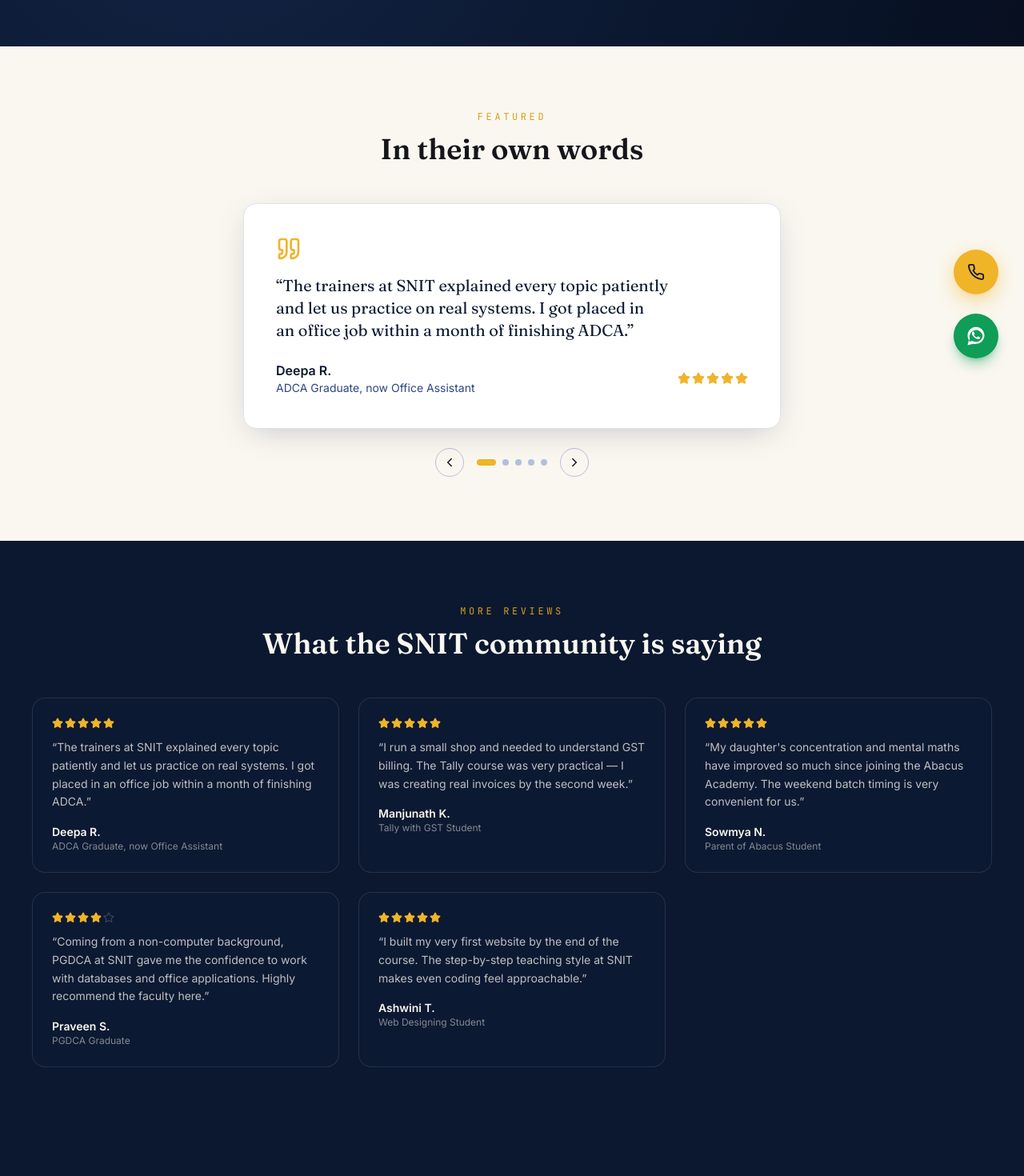
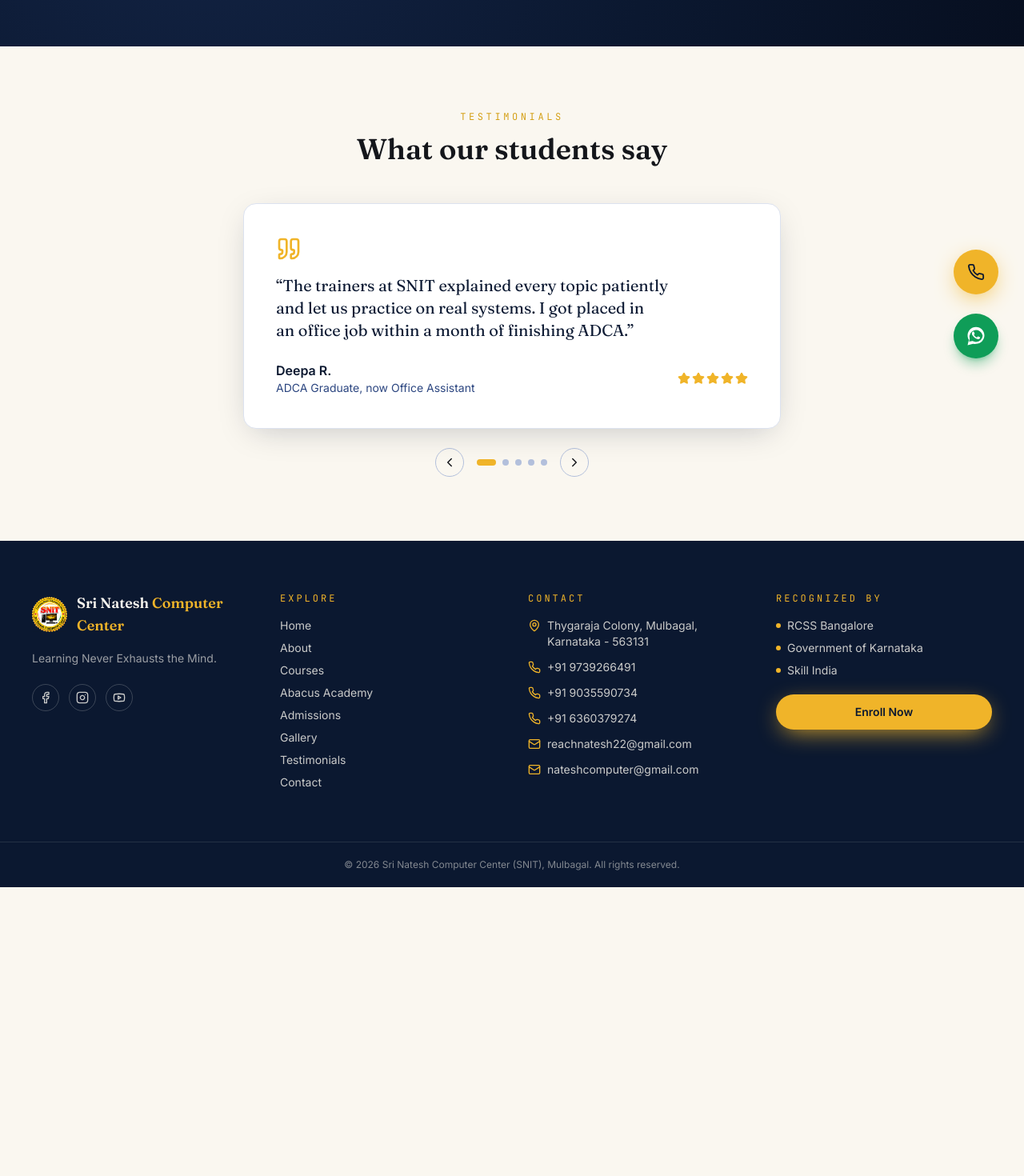
Before and after one commit to navagowda/-snit-website-, a Next.js app: page /testimonials in a window 1280 px wide. Shown: the part 320-1790 px from the top of the page at 80% size. After the commit the page ends 1429 px from the top, so only its background shows below. Built offline with nearby package versions, Linux system fonts and the light colour scheme; no server answers.

Commit message:
Refactor testimonials page layout and content
Updated the testimonials page by modifying the metadata description and changing section titles. Removed the unused TestimonialsSlider import and eliminated the additional Section for more reviews.

```diff
--- a/app/testimonials/page.tsx
+++ b/app/testimonials/page.tsx
@@ -1,12 +1,11 @@
 import type { Metadata } from "next";
-import { Star } from "lucide-react";
 import Section from "@/components/Section";
-import TestimonialsSlider, { TESTIMONIALS } from "@/components/TestimonialsSlider";
+import TestimonialsSlider from "@/components/TestimonialsSlider";
 
 export const metadata: Metadata = {
   title: "Testimonials",
   description:
-    "Read what students and parents say about their experience training at Sri Natesh Computer Center (SNIT), Mulbagal — from ADCA and PGDCA graduates to Abacus Academy parents.",
+    "Read what students and parents say about Sri Natesh Computer Center (SNIT), Mulbagal.",
   alternates: { canonical: "/testimonials" },
 };
 
@@ -15,32 +14,17 @@
     <>
       <section className="bg-navy-radial py-20 text-center text-cream">
         <div className="container-snit">
-          <span className="eyebrow rounded-full border border-gold/30 bg-gold/10 px-4 py-1.5 text-gold">Testimonials</span>
+          <span className="eyebrow rounded-full border border-gold/30 bg-gold/10 px-4 py-1.5 text-gold">
+            Testimonials
+          </span>
           <h1 className="mx-auto mt-5 max-w-3xl text-balance font-display text-4xl font-semibold sm:text-5xl">
             Real stories from SNIT students & parents
           </h1>
         </div>
       </section>
 
-      <Section eyebrow="Featured" title="In their own words">
+      <Section eyebrow="Testimonials" title="What our students say">
         <TestimonialsSlider />
-      </Section>
-
-      <Section dark eyebrow="More Reviews" title="What the SNIT community is saying">
-        <div className="grid gap-6 sm:grid-cols-2 lg:grid-cols-3">
-          {TESTIMONIALS.map((t) => (
-            <div key={t.name} className="rounded-2xl border border-cream/10 bg-navy-800/60 p-6">
-              <div className="mb-3 flex gap-0.5">
-                {Array.from({ length: 5 }).map((_, i) => (
-                  <Star key={i} size={14} className={i < t.rating ? "fill-gold text-gold" : "text-cream/20"} />
-                ))}
-              </div>
-              <p className="text-sm leading-relaxed text-cream/75">“{t.quote}”</p>
-              <p className="mt-4 text-sm font-semibold text-cream">{t.name}</p>
-              <p className="text-xs text-cream/50">{t.role}</p>
-            </div>
-          ))}
-        </div>
       </Section>
     </>
   );
```
